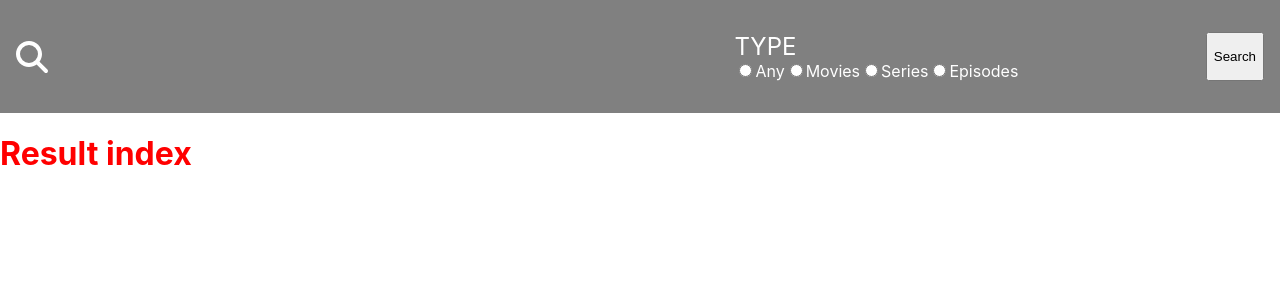
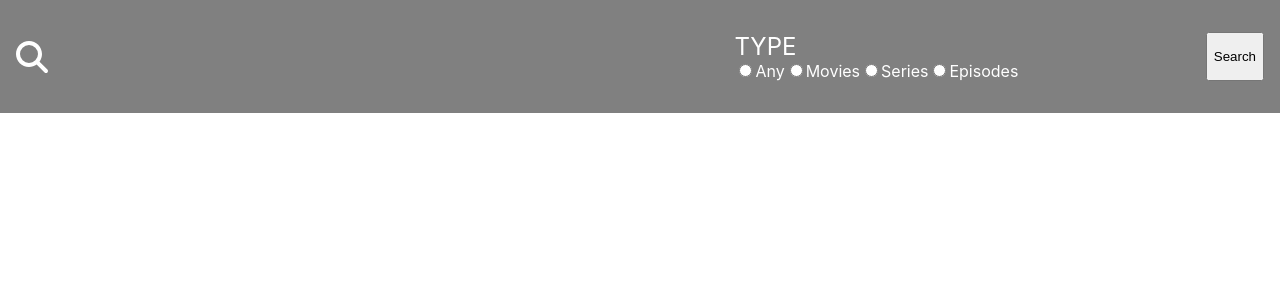
Before and after one commit to BrokenDots/Aligent-Test, a React (Create React App) app in the folder aligent-assignment/: page / in a window 1280 px wide. Shown: the top 300 px of the page. Built offline with nearby package versions, Linux system fonts and the light colour scheme.

Commit message:
working of virtual scrolling but too many scroll events firing on reaching end of list, fix next

```diff
--- a/aligent-assignment/src/App.jsx
+++ b/aligent-assignment/src/App.jsx
@@ -4,7 +4,7 @@ import { faMagnifyingGlass } from "@fortawesome/free-solid-svg-icons";
 import { FontAwesomeIcon } from "@fortawesome/react-fontawesome";
 
 import ResultIndex from './Components/ResultIndexComponent/ResultIndex';
-import { useState } from 'react';
+import { useState, useEffect } from 'react';
 
 function App() {
 
@@ -24,18 +24,39 @@ function App() {
     })
   }
 
-
-  //this state is used for setting the queries that will be used by the api.
-  //this could be bundled with the changehandler but I did not want to keep making api requests for each change that occured in the form as we can only make limited rquests perday. This is only triggered on a submit event of the form.
-  //setter method used with the submit function on searchbar form
-  //also contains the fetch api along which make the get request
-  //we will later use the data obtained as props for the ResultsIndex component
-  const [requestedDataState, setRequestedData] = useState({});
+  var page = 1;
+  //this sets the terms that will be later sent to the api call on submit
+  const [requestedDataState, setRequestedData] = useState([]);
 
   function submitHandler(e){
     e.preventDefault();
     console.log(searchFormState);
-    setRequestedData(searchFormState);
+    page = 1;
+    callApi(searchFormState.searchField, page)
+  }
+
+
+
+  useEffect(() => {
+      const myDiv = document.getElementById('resultList')
+      myDiv.addEventListener('scroll', () => {
+        if (myDiv.offsetHeight + myDiv.scrollTop >= myDiv.scrollHeight) {
+            console.log('scrolled to bottom')
+            callApi(searchFormState.searchField, page)
+        }
+      })
+  });
+
+  function callApi(searchTerm, page) {
+    fetch(`http://www.omdbapi.com/?apikey=6187632f&s=${searchFormState.searchField}&page=${page}`)
+    .then(response => {
+        console.log(response);
+        return response.json();
+    })
+    .then(data => {
+        console.log(data);
+        setRequestedData(prev => [...prev, ...data.Search]);
+    })
   }
 
 
@@ -71,7 +92,7 @@ function App() {
 
 
 
-        <ResultIndex searchTerm={requestedDataState}/>
+        <ResultIndex responseData={requestedDataState}/>
 
 
     </div>
--- a/aligent-assignment/src/Components/ResultIndexComponent/ResultIndex.css
+++ b/aligent-assignment/src/Components/ResultIndexComponent/ResultIndex.css
@@ -1,3 +1,8 @@
 h1{
     color : red;
 }
+
+#resultList{
+    height : 40vh;
+    overflow-y: auto;
+}
--- a/aligent-assignment/src/Components/ResultIndexComponent/ResultIndex.jsx
+++ b/aligent-assignment/src/Components/ResultIndexComponent/ResultIndex.jsx
@@ -3,9 +3,14 @@ import './ResultIndex.css';
 
 
 function ResultIndex(props) {
-  return (
-    <h1>Result index {props.searchTerm.searchField}</h1>
-  );
+    let movieArray = props.responseData;
+    console.log(movieArray);
+    return (
+        <div id="resultList">
+            {movieArray ? movieArray.map(ele=>(<h2>{ele.Title}</h2>)): ""}
+        </div>
+
+    );
 }
 
 export default ResultIndex;
```
